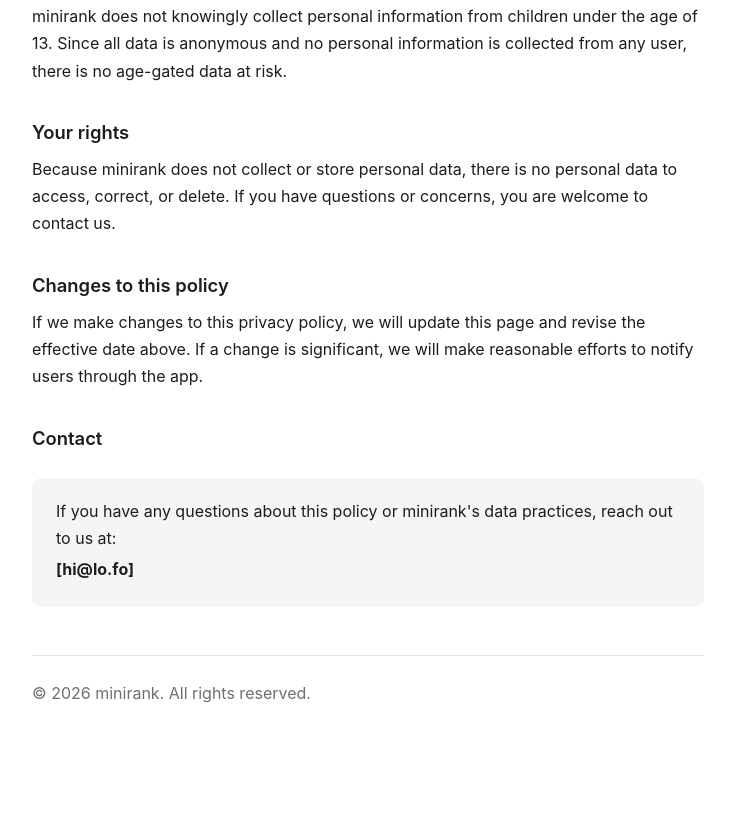
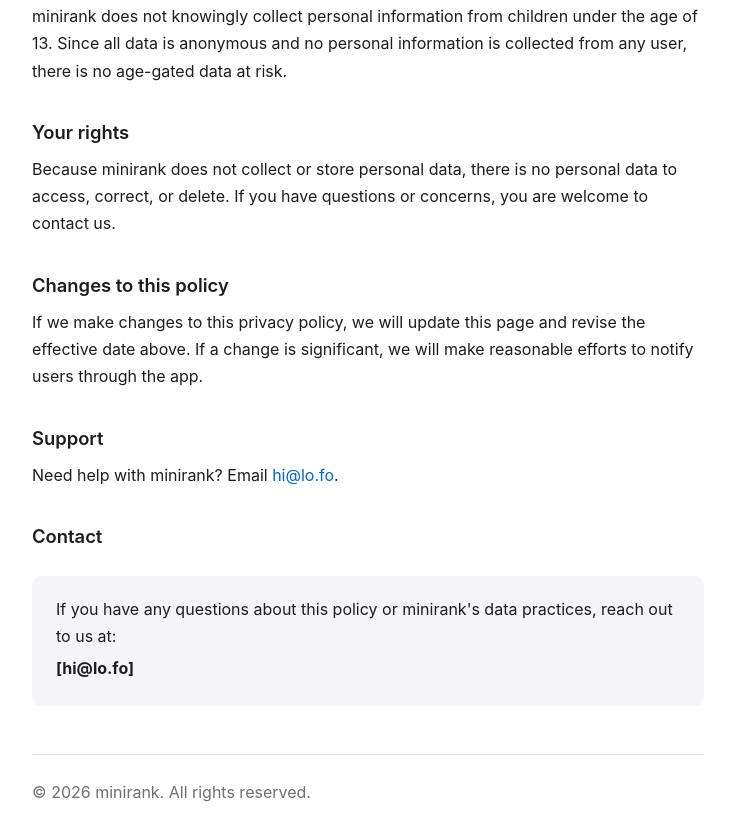
Before and after one commit to lo-fo/minirank-privacy, a plain HTML site: page index.html in a window 1280 px wide. Shown: the part 1571-2411 px from the top of the page, without its empty margins (272-1007 px from the left). Before the commit the page ends 2327 px from the top, so only its background shows below. Drawn offline with Linux system fonts and the light colour scheme.

Commit message:
supprot section

```diff
--- a/index.html
+++ b/index.html
@@ -109,6 +109,9 @@
   <h2>Changes to this policy</h2>
   <p>If we make changes to this privacy policy, we will update this page and revise the effective date above. If a change is significant, we will make reasonable efforts to notify users through the app.</p>
 
+  <h2 id="support">Support</h2>
+  <p>Need help with minirank? Email <a href="mailto:hi@lo.fo">hi@lo.fo</a>.</p>
+
   <h2>Contact</h2>
   <div class="contact-box">
     <p>If you have any questions about this policy or minirank's data practices, reach out to us at:</p>
```
